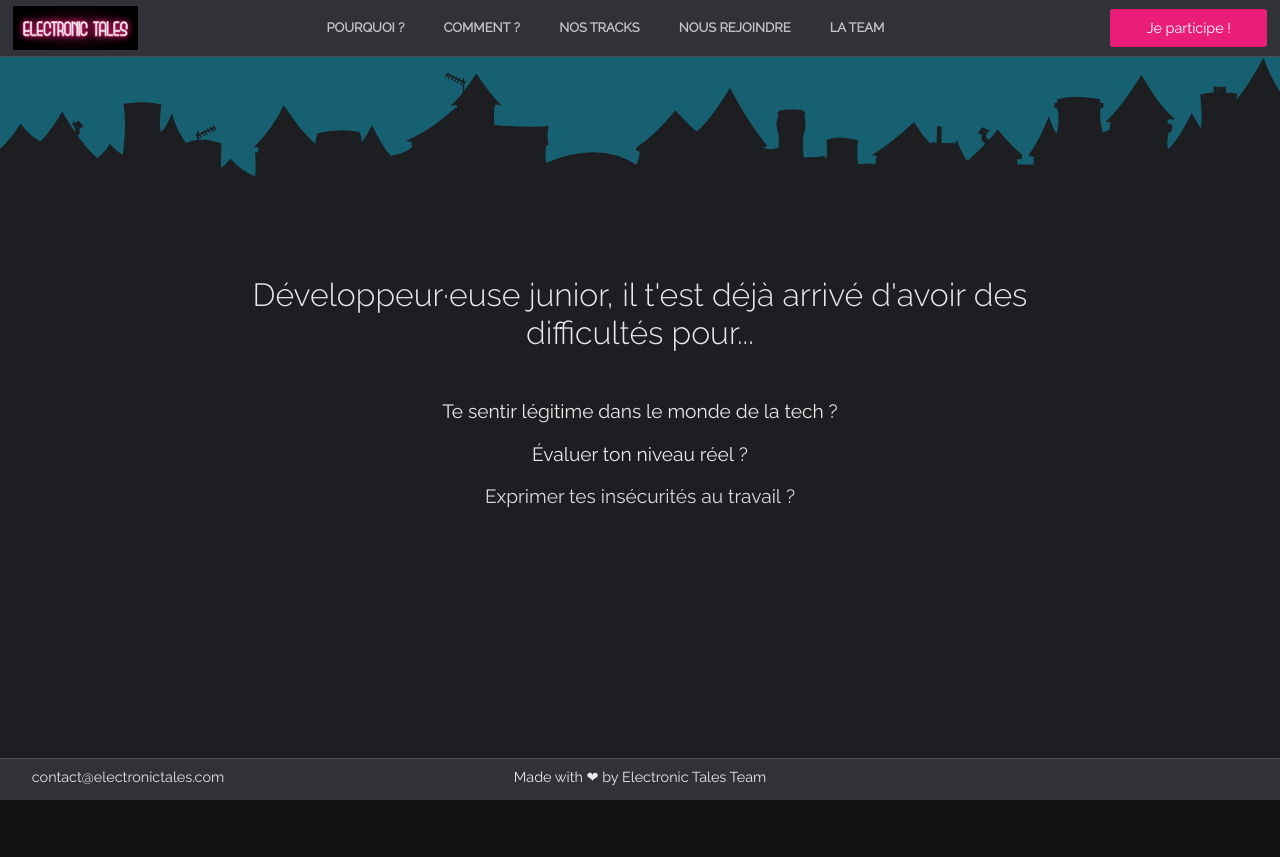
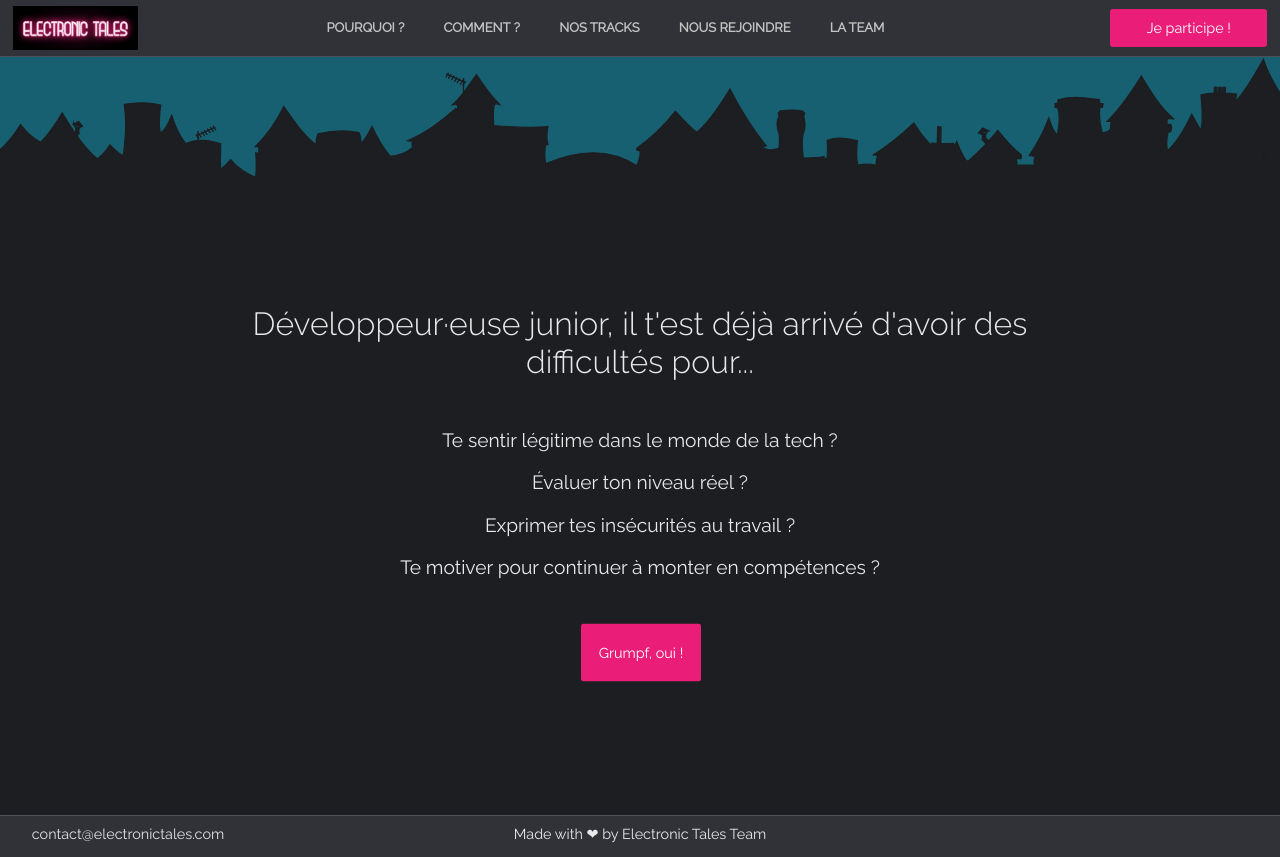
Before and after one commit to OfficierAzarov/electronic-tales-presents, a React (Create React App) app in the folder client/: page / in a window 1280 px wide. Before the commit the page ends 800 px from the top, so only its background shows below. Built offline with nearby package versions, Linux system fonts and the light colour scheme; the HTML template or start-up script is replaced by a standard one.

Commit message:
make navbar sticky

```diff
--- a/client/src/App.css
+++ b/client/src/App.css
@@ -12,6 +12,6 @@
 
 #page-container {
     display: grid;
-    grid-template-rows: auto auto 1fr auto;
+    grid-template-rows: auto 1fr auto;
     height: 100vh;
 }
--- a/client/src/App.js
+++ b/client/src/App.js
@@ -27,8 +27,8 @@ class App extends React.Component {
   render() {
     return (
       <Router>
+        <Nav currentPath={this.state.currentPath} />
         <div id="page-container">
-          <Nav currentPath={this.state.currentPath} />
           <div id="eltaskyline">
             <img src={elta} />
           </div>
--- a/client/src/main/presentation/Presentation.css
+++ b/client/src/main/presentation/Presentation.css
@@ -33,15 +33,15 @@
 }
 
 #presentation li:nth-child(n+2) {
-  animation-delay: 2.5s;
+  animation-delay: 1.8s;
 }
 
 #presentation li:nth-child(n+3) {
-  animation-delay: 4.0s;
+  animation-delay: 2.6s;
 }
 
 #presentation li:nth-child(n+4) {
-  animation-delay: 5.5s;
+  animation-delay: 3.4s;
 }
 
 #presentation-button {
@@ -50,7 +50,7 @@
   opacity: 0;
   animation-name: fadeIn, shake;
   animation-duration: 0.5s, 0.5s;
-  animation-delay: 7.0s, 7.5s;
+  animation-delay: 4.2s, 4.7s;
   animation-fill-mode: forwards;
 }
 
--- a/client/src/main/presentation/Presentation.js
+++ b/client/src/main/presentation/Presentation.js
@@ -11,8 +11,6 @@ class Presentation extends React.Component {
         // passes the location fo the app (current path) to the parent (App.js)
         emitCurrentPath(this.props);
     }
-
-    // --- End ---
 
     render() {
 
@@ -44,6 +42,4 @@ class Presentation extends React.Component {
 
 }
 
-
-
 export default Presentation;
--- a/client/src/nav/Nav.css
+++ b/client/src/nav/Nav.css
@@ -2,6 +2,9 @@
 
 nav {
     padding: 0.5% 1%;
+    position: sticky;
+    z-index: 2;
+    top: 0;
     align-items: center;
     background-color: #303237;
     display: grid;
```
